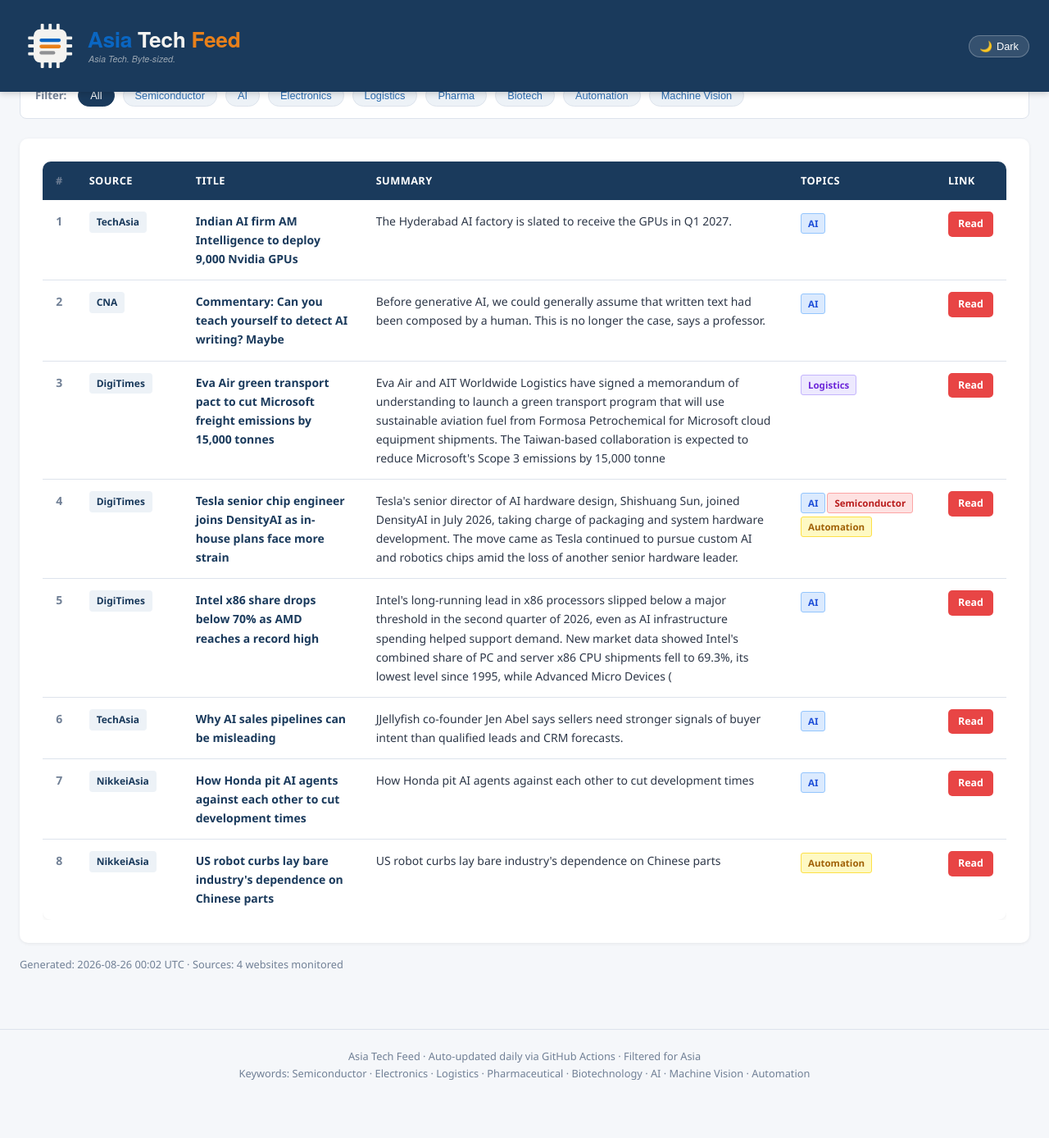
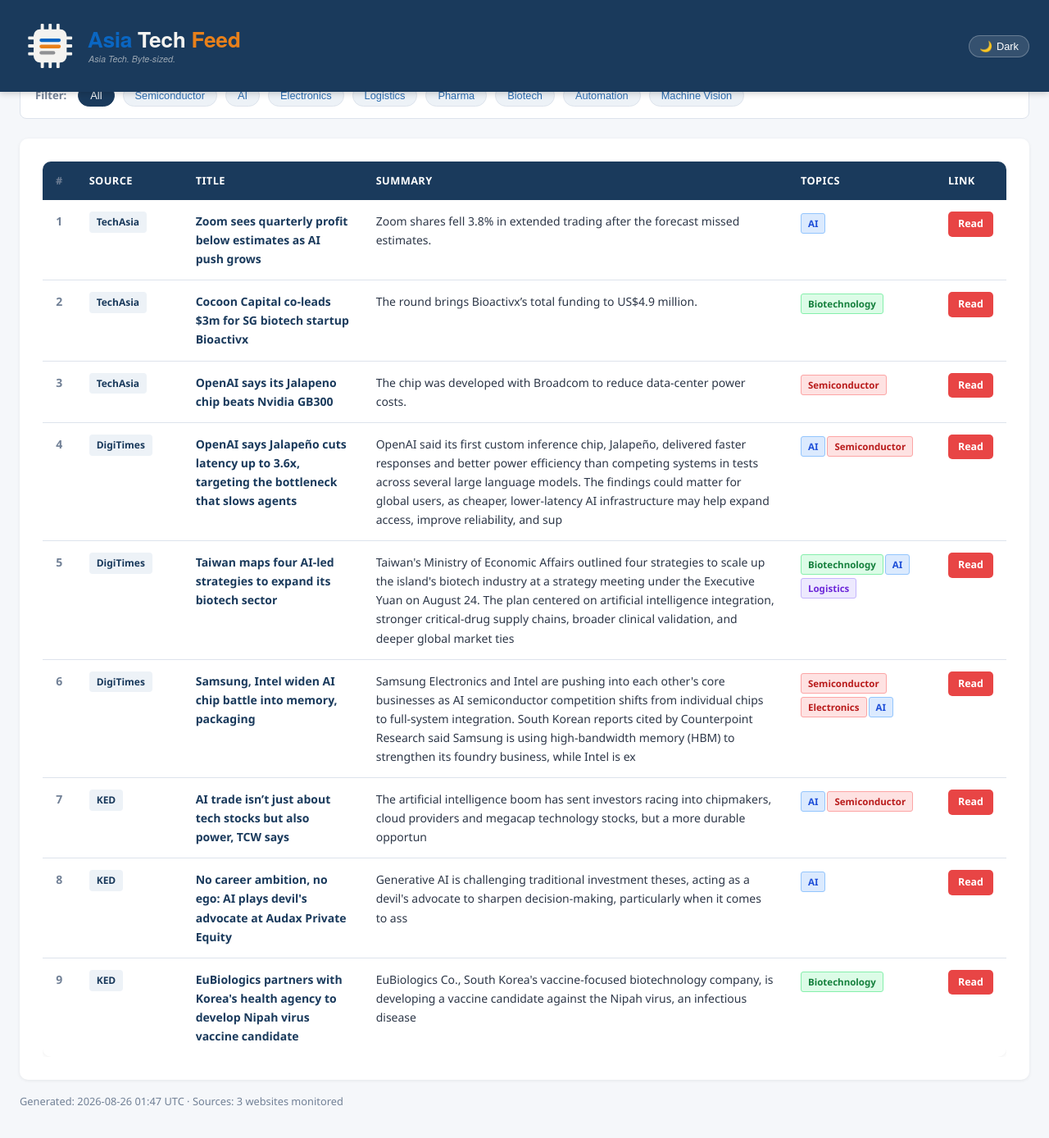
Before and after one commit to asiatechfeed/Asia-Tech-Feed, a Jekyll site: the page built from _posts/2026-08-26-asia-tech-news-digest.md, in a window 1280 px wide and 1400 px high, scrolled down 633 px. Shown: the top 1388 px of the window at 82% size. Built offline with Jekyll 4.4.1, drawn with Linux system fonts in a browser that asks for light colours; a script that is not in the unit is left out; before the commit the page ends 1975 px from its top, so only the background shows below that; some of the changed text lies outside the part shown.

Commit message:
📰 News digest 2026-08-26 (9 articles)

```diff
--- a/_posts/2026-08-26-asia-tech-news-digest.md
+++ b/_posts/2026-08-26-asia-tech-news-digest.md
@@ -1,15 +1,15 @@
 ---
 layout: post
 title: "Asia Tech News Digest - August 26, 2026"
-date: 2026-08-26 08:02:46 +0800
-articles_count: 8
-sources_count: 4
-sources: ["CNA", "DigiTimes", "NikkeiAsia", "TechAsia"]
+date: 2026-08-26 09:47:26 +0800
+articles_count: 9
+sources_count: 3
+sources: ["DigiTimes", "KED", "TechAsia"]
 csv_file: /assets/data/news-2026-08-26.tsv
-featured_title: "Indian AI firm AM Intelligence to deploy 9,000 Nvidia GPUs"
-featured_url: "https://www.techinasia.com/oracle-helping-startups-scale-age-ai"
+featured_title: "Zoom sees quarterly profit below estimates as AI push grows"
+featured_url: "https://www.techinasia.com/zoom-introduces-ai-tools-meetings-avatars"
 featured_source: "TechAsia"
-featured_summary: "The Hyderabad AI factory is slated to receive the GPUs in Q1 2027."
+featured_summary: "Zoom shares fell 3.8% in extended trading after the forecast missed estimates."
 featured_image: ""
 ---
 
@@ -28,66 +28,74 @@ featured_image: ""
 <tr>
   <td class="col-num">1</td>
   <td class="col-source"><span class="source-badge">TechAsia</span></td>
-  <td class="col-title"><span class="article-title">Indian AI firm AM Intelligence to deploy 9,000 Nvidia GPUs</span></td>
-  <td class="col-summary">The Hyderabad AI factory is slated to receive the GPUs in Q1 2027.</td>
+  <td class="col-title"><span class="article-title">Zoom sees quarterly profit below estimates as AI push grows</span></td>
+  <td class="col-summary">Zoom shares fell 3.8% in extended trading after the forecast missed estimates.</td>
   <td class="col-tags"><span class="tag ai">AI</span></td>
-  <td class="col-link"><a class="btn-link" href="https://www.techinasia.com/oracle-helping-startups-scale-age-ai" target="_blank" rel="noopener">Read</a></td>
+  <td class="col-link"><a class="btn-link" href="https://www.techinasia.com/zoom-introduces-ai-tools-meetings-avatars" target="_blank" rel="noopener">Read</a></td>
 </tr>
 <tr>
   <td class="col-num">2</td>
-  <td class="col-source"><span class="source-badge">CNA</span></td>
-  <td class="col-title"><span class="article-title">Commentary: Can you teach yourself to detect AI writing? Maybe</span></td>
-  <td class="col-summary">Before generative AI, we could generally assume that written text had been composed by a human. This is no longer the case, says a professor.</td>
-  <td class="col-tags"><span class="tag ai">AI</span></td>
-  <td class="col-link"><a class="btn-link" href="https://www.channelnewsasia.com/commentary/how-detect-ai-writing-chatgpt-6339786" target="_blank" rel="noopener">Read</a></td>
+  <td class="col-source"><span class="source-badge">TechAsia</span></td>
+  <td class="col-title"><span class="article-title">Cocoon Capital co-leads $3m for SG biotech startup Bioactivx</span></td>
+  <td class="col-summary">The round brings Bioactivx’s total funding to US$4.9 million.</td>
+  <td class="col-tags"><span class="tag bio">Biotechnology</span></td>
+  <td class="col-link"><a class="btn-link" href="https://www.techinasia.com/sg-biotech-startup-bioactivx-nets-14m-seed-led-cocoon-capital" target="_blank" rel="noopener">Read</a></td>
 </tr>
 <tr>
   <td class="col-num">3</td>
-  <td class="col-source"><span class="source-badge">DigiTimes</span></td>
-  <td class="col-title"><span class="article-title">Eva Air green transport pact to cut Microsoft freight emissions by 15,000 tonnes</span></td>
-  <td class="col-summary">Eva Air and AIT Worldwide Logistics have signed a memorandum of understanding to launch a green transport program that will use sustainable aviation fuel from Formosa Petrochemical for Microsoft cloud equipment shipments. The Taiwan-based collaboration is expected to reduce Microsoft's Scope 3 emissions by 15,000 tonne</td>
-  <td class="col-tags"><span class="tag logis">Logistics</span></td>
-  <td class="col-link"><a class="btn-link" href="https://www.digitimes.com/news/a20260825PD227/microsoft-fuel-taiwan-launch-demand.html" target="_blank" rel="noopener">Read</a></td>
+  <td class="col-source"><span class="source-badge">TechAsia</span></td>
+  <td class="col-title"><span class="article-title">OpenAI says its Jalapeno chip beats Nvidia GB300</span></td>
+  <td class="col-summary">The chip was developed with Broadcom to reduce data-center power costs.</td>
+  <td class="col-tags"><span class="tag semi">Semiconductor</span></td>
+  <td class="col-link"><a class="btn-link" href="https://www.techinasia.com/openai-rolls-out-gpt-5-6-sol-for-chatgpt" target="_blank" rel="noopener">Read</a></td>
 </tr>
 <tr>
   <td class="col-num">4</td>
   <td class="col-source"><span class="source-badge">DigiTimes</span></td>
-  <td class="col-title"><span class="article-title">Tesla senior chip engineer joins DensityAI as in-house plans face more strain</span></td>
-  <td class="col-summary">Tesla's senior director of AI hardware design, Shishuang Sun, joined DensityAI in July 2026, taking charge of packaging and system hardware development. The move came as Tesla continued to pursue custom AI and robotics chips amid the loss of another senior hardware leader.</td>
-  <td class="col-tags"><span class="tag ai">AI</span><span class="tag semi">Semiconductor</span><span class="tag auto">Automation</span></td>
-  <td class="col-link"><a class="btn-link" href="https://www.digitimes.com/news/a20260825PD228/tesla-hardware-design-chips-robotics.html" target="_blank" rel="noopener">Read</a></td>
+  <td class="col-title"><span class="article-title">OpenAI says Jalapeño cuts latency up to 3.6x, targeting the bottleneck that slows agents</span></td>
+  <td class="col-summary">OpenAI said its first custom inference chip, Jalapeño, delivered faster responses and better power efficiency than competing systems in tests across several large language models. The findings could matter for global users, as cheaper, lower-latency AI infrastructure may help expand access, improve reliability, and sup</td>
+  <td class="col-tags"><span class="tag ai">AI</span><span class="tag semi">Semiconductor</span></td>
+  <td class="col-link"><a class="btn-link" href="https://www.digitimes.com/news/a20260826PR200/openai-efficiency-design-performance-infrastructure.html" target="_blank" rel="noopener">Read</a></td>
 </tr>
 <tr>
   <td class="col-num">5</td>
   <td class="col-source"><span class="source-badge">DigiTimes</span></td>
-  <td class="col-title"><span class="article-title">Intel x86 share drops below 70% as AMD reaches a record high</span></td>
-  <td class="col-summary">Intel's long-running lead in x86 processors slipped below a major threshold in the second quarter of 2026, even as AI infrastructure spending helped support demand. New market data showed Intel's combined share of PC and server x86 CPU shipments fell to 69.3%, its lowest level since 1995, while Advanced Micro Devices (</td>
-  <td class="col-tags"><span class="tag ai">AI</span></td>
-  <td class="col-link"><a class="btn-link" href="https://www.digitimes.com/news/a20260825PD226/intel-amd-x86-cpu-data.html" target="_blank" rel="noopener">Read</a></td>
+  <td class="col-title"><span class="article-title">Taiwan maps four AI-led strategies to expand its biotech sector</span></td>
+  <td class="col-summary">Taiwan's Ministry of Economic Affairs outlined four strategies to scale up the island's biotech industry at a strategy meeting under the Executive Yuan on August 24. The plan centered on artificial intelligence integration, stronger critical-drug supply chains, broader clinical validation, and deeper global market ties</td>
+  <td class="col-tags"><span class="tag bio">Biotechnology</span><span class="tag ai">AI</span><span class="tag logis">Logistics</span></td>
+  <td class="col-link"><a class="btn-link" href="https://www.digitimes.com/news/a20260825PD223/taiwan-biotech-manufacturing-market-chips.html" target="_blank" rel="noopener">Read</a></td>
 </tr>
 <tr>
   <td class="col-num">6</td>
-  <td class="col-source"><span class="source-badge">TechAsia</span></td>
-  <td class="col-title"><span class="article-title">Why AI sales pipelines can be misleading</span></td>
-  <td class="col-summary">JJellyfish co-founder Jen Abel says sellers need stronger signals of buyer intent than qualified leads and CRM forecasts.</td>
-  <td class="col-tags"><span class="tag ai">AI</span></td>
-  <td class="col-link"><a class="btn-link" href="https://www.techinasia.com/ai-sales-pipelines-misleading" target="_blank" rel="noopener">Read</a></td>
+  <td class="col-source"><span class="source-badge">DigiTimes</span></td>
+  <td class="col-title"><span class="article-title">Samsung, Intel widen AI chip battle into memory, packaging</span></td>
+  <td class="col-summary">Samsung Electronics and Intel are pushing into each other's core businesses as AI semiconductor competition shifts from individual chips to full-system integration. South Korean reports cited by Counterpoint Research said Samsung is using high-bandwidth memory (HBM) to strengthen its foundry business, while Intel is ex</td>
+  <td class="col-tags"><span class="tag semi">Semiconductor</span><span class="tag semi">Electronics</span><span class="tag ai">AI</span></td>
+  <td class="col-link"><a class="btn-link" href="https://www.digitimes.com/news/a20260825PD224/samsung-intel-packaging-hbm-business.html" target="_blank" rel="noopener">Read</a></td>
 </tr>
 <tr>
   <td class="col-num">7</td>
-  <td class="col-source"><span class="source-badge">NikkeiAsia</span></td>
-  <td class="col-title"><span class="article-title">How Honda pit AI agents against each other to cut development times</span></td>
-  <td class="col-summary">How Honda pit AI agents against each other to cut development times</td>
-  <td class="col-tags"><span class="tag ai">AI</span></td>
-  <td class="col-link"><a class="btn-link" href="https://asia.nikkei.com/business/technology/artificial-intelligence/how-honda-pit-ai-agents-against-each-other-to-cut-development-times" target="_blank" rel="noopener">Read</a></td>
+  <td class="col-source"><span class="source-badge">KED</span></td>
+  <td class="col-title"><span class="article-title">AI trade isn’t just about tech stocks but also power, TCW says</span></td>
+  <td class="col-summary">The artificial intelligence boom has sent investors racing into chipmakers, cloud providers and megacap technology stocks, but a more durable opportun</td>
+  <td class="col-tags"><span class="tag ai">AI</span><span class="tag semi">Semiconductor</span></td>
+  <td class="col-link"><a class="btn-link" href="https://www.kedglobal.com/asset-management/newsView/ked202606010002" target="_blank" rel="noopener">Read</a></td>
 </tr>
 <tr>
   <td class="col-num">8</td>
-  <td class="col-source"><span class="source-badge">NikkeiAsia</span></td>
-  <td class="col-title"><span class="article-title">US robot curbs lay bare industry's dependence on Chinese parts</span></td>
-  <td class="col-summary">US robot curbs lay bare industry's dependence on Chinese parts</td>
-  <td class="col-tags"><span class="tag auto">Automation</span></td>
-  <td class="col-link"><a class="btn-link" href="https://asia.nikkei.com/business/technology/us-robot-curbs-lay-bare-industry-s-dependence-on-chinese-parts" target="_blank" rel="noopener">Read</a></td>
+  <td class="col-source"><span class="source-badge">KED</span></td>
+  <td class="col-title"><span class="article-title">No career ambition, no ego: AI plays devil's advocate at Audax Private Equity</span></td>
+  <td class="col-summary">Generative AI is challenging traditional investment theses, acting as a devil's advocate to sharpen decision-making, particularly when it comes to ass</td>
+  <td class="col-tags"><span class="tag ai">AI</span></td>
+  <td class="col-link"><a class="btn-link" href="https://www.kedglobal.com/private-equity/newsView/ked202603120002" target="_blank" rel="noopener">Read</a></td>
+</tr>
+<tr>
+  <td class="col-num">9</td>
+  <td class="col-source"><span class="source-badge">KED</span></td>
+  <td class="col-title"><span class="article-title">EuBiologics partners with Korea's health agency to develop Nipah virus vaccine candidate</span></td>
+  <td class="col-summary">EuBiologics Co., South Korea's vaccine-focused biotechnology company, is developing a vaccine candidate against the Nipah virus, an infectious disease</td>
+  <td class="col-tags"><span class="tag bio">Biotechnology</span></td>
+  <td class="col-link"><a class="btn-link" href="https://www.kedglobal.com/bio-pharma/newsView/ked202603100001" target="_blank" rel="noopener">Read</a></td>
 </tr>
 </tbody>
 </table>
```
Also changed, not shown: _data/seen_urls.json (+10 -1 lines), _digest_meta.json (+21 -22 lines), assets/data/news-2026-08-26.tsv (+9 -8 lines), assets/data/search-index.json.
